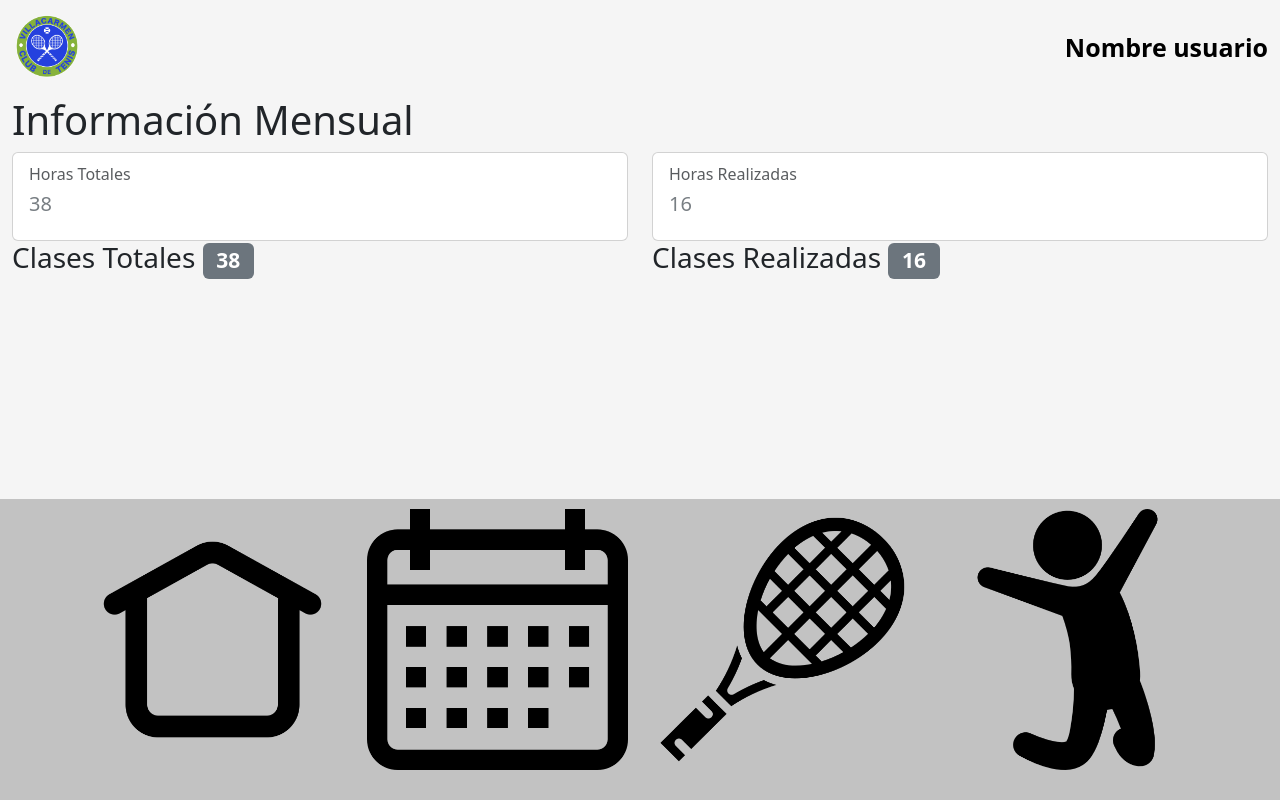
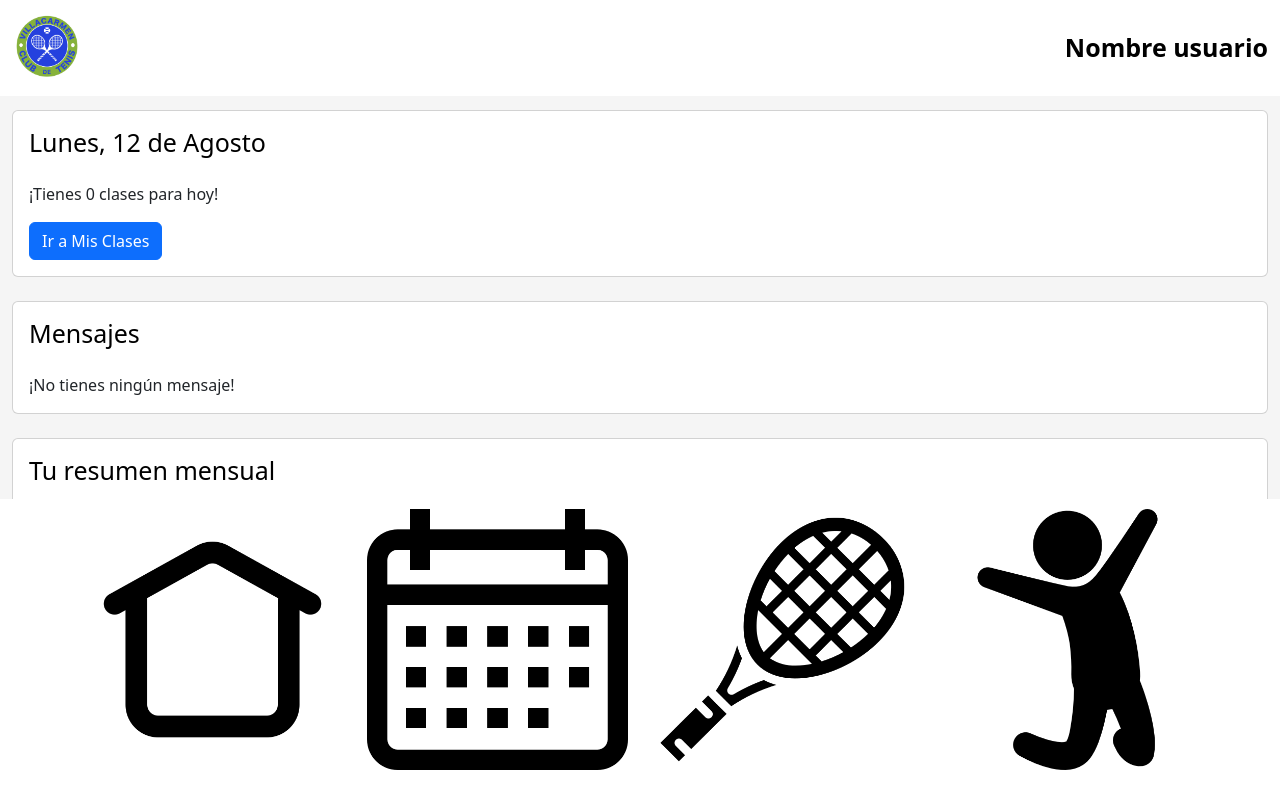
Before and after one commit to ivmoar/tenis-app, a React (Create React App) app in the folder client/: page / in a window 1280 px wide. Built offline with nearby package versions, Linux system fonts and the light colour scheme.

Commit message:
Desarrollo

```diff
--- a/client/src/App.js
+++ b/client/src/App.js
@@ -1,5 +1,4 @@
 import { BrowserRouter as Router, Route, Routes } from 'react-router-dom';
-import ClassCard from './Components/ClassCard';
 import Header from './Components/Header';
 import MyCalendar from './Components/MyCalendar';
 import Home from './Components/Home';
@@ -9,7 +8,7 @@ function App() {
   return (
     <div className="App">
       <Router>
-        <Header />
+        <div className='MenuHeader'><Header /></div>
         <div className="content-wrap">
           <Routes>
             <Route path="/" element={<Home />} />
--- a/client/src/Components/Home.jsx
+++ b/client/src/Components/Home.jsx
@@ -1,43 +1,73 @@
 import { Container, Row, Col} from 'react-bootstrap';
 import Card from 'react-bootstrap/Card';
-import Badge from 'react-bootstrap/Badge';
+import Button from 'react-bootstrap/Button';
 
 function Home() {
     return (
       <Container fluid>
         <Row>
             <Col>
-                <h1>Información Mensual</h1>
+                <Card className='custom-card'>
+                    <Card.Body>
+                        <Card.Title className='card-title'>Lunes, 12 de Agosto</Card.Title>
+                        <Card.Text>¡Tienes 0 clases para hoy!</Card.Text>
+                        <Button>Ir a Mis Clases</Button>
+                    </Card.Body>
+                </Card>
             </Col>
         </Row>
+        <br />
         <Row>
             <Col>
-                <Card>
+                <Card className='custom-card'>
                     <Card.Body>
-                        <Card.Subtitle className="mb-2 text-muted">Horas Totales</Card.Subtitle>
-                        <Card.Title>38</Card.Title>
+                        <Card.Title className='card-title'>Mensajes</Card.Title>
+                        <Card.Text>¡No tienes ningún mensaje!</Card.Text>
+                    </Card.Body>
+                </Card>
+            </Col>
+        </Row>
+        <br />
+        <Row>
+            <Col>
+                <Card className='custom-card'>
+                    <Card.Body>
+                        <Card.Title className='card-title'>Tu resumen mensual</Card.Title>
+                        <Row>
+                            <Col>
+                                <Card className='inline-blue-card'>
+                                    <Card.Body>
+                                        <Card.Text>Horas: 20</Card.Text>
                                     </Card.Body>
                                 </Card>
                             </Col>
                             <Col>
-                <Card>
+                                <Card className='inline-green-card'>
                                     <Card.Body>
-                        <Card.Subtitle className="mb-2 text-muted">Horas Realizadas</Card.Subtitle>
-                        <Card.Title>16</Card.Title>
+                                        <Card.Text>Restantes: 12</Card.Text>
                                     </Card.Body>
                                 </Card>
                             </Col>
                         </Row>
+                        <br />
                         <Row>
                             <Col>
-                <h3>
-                    Clases Totales <Badge bg="secondary">38</Badge>
-                </h3>
+                                <Card className='inline-yellow-card'>
+                                    <Card.Body>
+                                        <Card.Text>Clases: 8</Card.Text>
+                                    </Card.Body>
+                                </Card>
                             </Col>
                             <Col>
-                <h3>
-                    Clases Realizadas <Badge bg="secondary">16</Badge>
-                </h3>
+                                <Card className='inline-red-card'>
+                                    <Card.Body>
+                                        <Card.Text>Dinero: 75€</Card.Text>
+                                    </Card.Body>
+                                </Card>
+                            </Col>
+                        </Row>
+                    </Card.Body>
+                </Card>
             </Col>
         </Row>
       </Container>
--- a/client/src/Components/Menu.jsx
+++ b/client/src/Components/Menu.jsx
@@ -1,4 +1,3 @@
-import Button from 'react-bootstrap/Button';
 import { Container, Row, Col} from 'react-bootstrap';
 import { Link } from 'react-router-dom';
 
--- a/client/src/Components/MyCalendar.jsx
+++ b/client/src/Components/MyCalendar.jsx
@@ -7,13 +7,9 @@ function MyCalendar() {
     <Container fluid>
       <Row>
           <Col>
-              <h1>Mi Calendario</h1>
-          </Col>
-      </Row>
-      <Row>
-          <Col>
               <Card className='custom-card'>
                   <Card.Body>
+                    <Card.Title className='card-title'>Mi Calendario</Card.Title>
                     <Calendar />
                   </Card.Body>
               </Card>
--- a/client/src/index.css
+++ b/client/src/index.css
@@ -1,3 +1,4 @@
+/***************************************************************************** APP **********************************************************************/
 body {
   background-color: whitesmoke;
   height: 100%;
@@ -9,15 +10,23 @@ body {
   min-height: 100vh;
 }
 
+/***************************************************************************** CONTENT **********************************************************************/
 .content-wrap {
   flex: 1;
   overflow-y: auto;
+  margin-bottom: 120px;
+  margin-top: 110px;
 }
 
+/***************************************************************************** MENU **********************************************************************/
 .MenuFooter {
   padding-bottom: 30px;
   padding-top: 10px;
-  background-color: rgb(194, 194, 194);
+  background-color: white;
+  position: fixed;
+  bottom: 0;
+  width: 100%;
+  z-index: 1000;
 }
 
 .menu-image {
@@ -25,12 +34,55 @@ body {
   height: auto;    /* Mantiene la relación de aspecto de la imagen */
 }
 
+/***************************************************************************** CARDS **********************************************************************/
 .card-title {
-  color: #787e83; /* Cambia el color del título en las tarjetas */
+  color: #000000; /* Cambia el color del título en las tarjetas */
+  font-size: 25px;
+  margin-bottom: 25px;
+}
+
+.inline-blue-card {
+  background-color: #51a5ea;
+  color: white;
+  font-weight: bold;
+  font-size: large;
+}
+
+.inline-green-card {
+  background-color: #72ca5a;
+  color: white;
+  font-weight: bold;
+  font-size: large;
+}
+
+.inline-yellow-card {
+  background-color: #ead351;
+  color: white;
+  font-weight: bold;
+  font-size: large;
+}
+
+.inline-red-card {
+  background-color: #ca6d5a;
+  color: white;
+  font-weight: bold;
+  font-size: large;
+}
+
+.custom-card {
+  width: 100%;
+}
+
+/***************************************************************************** HEADER **********************************************************************/
+.MenuHeader {
+  position: fixed;
+  top: 0;
+  width: 100%;
+  z-index: 1000;
 }
 
 .custom-header {
-  background-color: whitesmoke;
+  background-color: white;
 }
 
 .custom-header-text {
@@ -39,14 +91,3 @@ body {
   font-size: 25px;
   font-weight: bold;
 }
-
-.Div-Center {
-  display: flex;
-  justify-content: center; /* Centra horizontalmente */
-  flex: 1;
-  margin-top: 20px;
-}
-
-.custom-card {
-  width: 100%;
-}
```
Also changed, not shown: client/src/Components/Classes.jsx (renamed from client/src/Components/ClassCard.jsx). Lines whose indentation alone changed are shown as unchanged.
